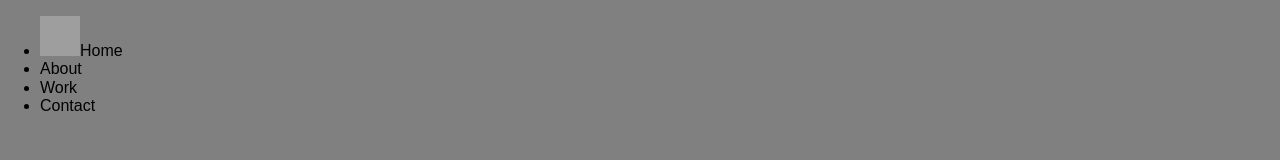
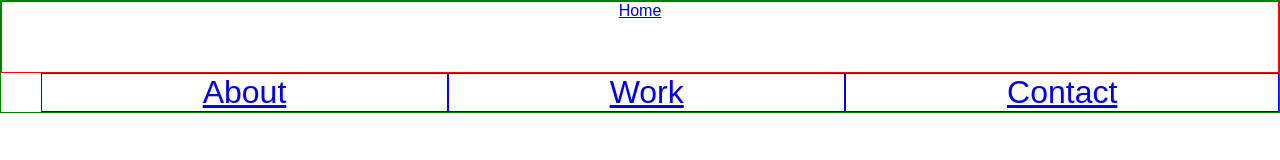
Before and after one commit to samadrid92/myPortfolio, a plain HTML site: page index.html in a window 1280 px wide. Drawn offline with nearby package versions, Linux system fonts and the light colour scheme; grey boxes are pictures that could not be loaded.

Commit message:
factored down some stuff in normalize

```diff
--- a/index.html
+++ b/index.html
@@ -11,15 +11,16 @@
 
 <body>
   <div class="wrapper">
+    <!-- Nav Bar -->
     <header>
-      <nav>
-        <ul>
-          <li><img src="http://lorempixel.com/output/city-q-c-400-400-10.jpg" alt="Logo of Scott Madrid">Home</li>
-          <li><a href="about.html"></a>About</li>
-          <li><a href="work.html"></a>Work</li>
-          <li><a href="contact.html"></a>Contact</li>
-        </ul>
-      </nav>
+      <section class="logo">
+        <a href="index.html">Home</a>
+      </section>
+      <ul class="nav">
+        <li><a href="about.html">About</a></li>
+        <li><a href="work.html">Work</a></li>
+        <li><a href="contact.html">Contact</a></li>
+      </ul>
     </header>
 
 
--- a/styles/main.css
+++ b/styles/main.css
@@ -1,20 +1,32 @@
-* {
-  box-sizing: border-box;
+.wrapper {
+  width: 100%;
+  height: 100%;
 }
 
-.wrapper {
-  background: grey;
-  width: 100vw;
-  height: 100vh;
+header {
+  border: 1px solid green;
 }
 
 /*******NAV BAR********/
+.nav {
+  display: flex;
+  flex-direction: row;
+  flex-wrap: wrap;
+  margin: 0;
+}
 
-nav {
-  display: flex;
+.logo {
+  text-align: center;
+  border: 1px solid red;
+  height: 70px;
+  flex-grow: 6;
 }
-nav img {
-  height: 40px;
-  width: 40px;
-  margin: auto;
+
+.nav li {
+  display: block;
+  font-size: 2em;
+  border: 1px solid blue;
+  flex-grow: 1;
+  text-align: center;
+
 }
```
Also changed, not shown: styles/normalize.css.
